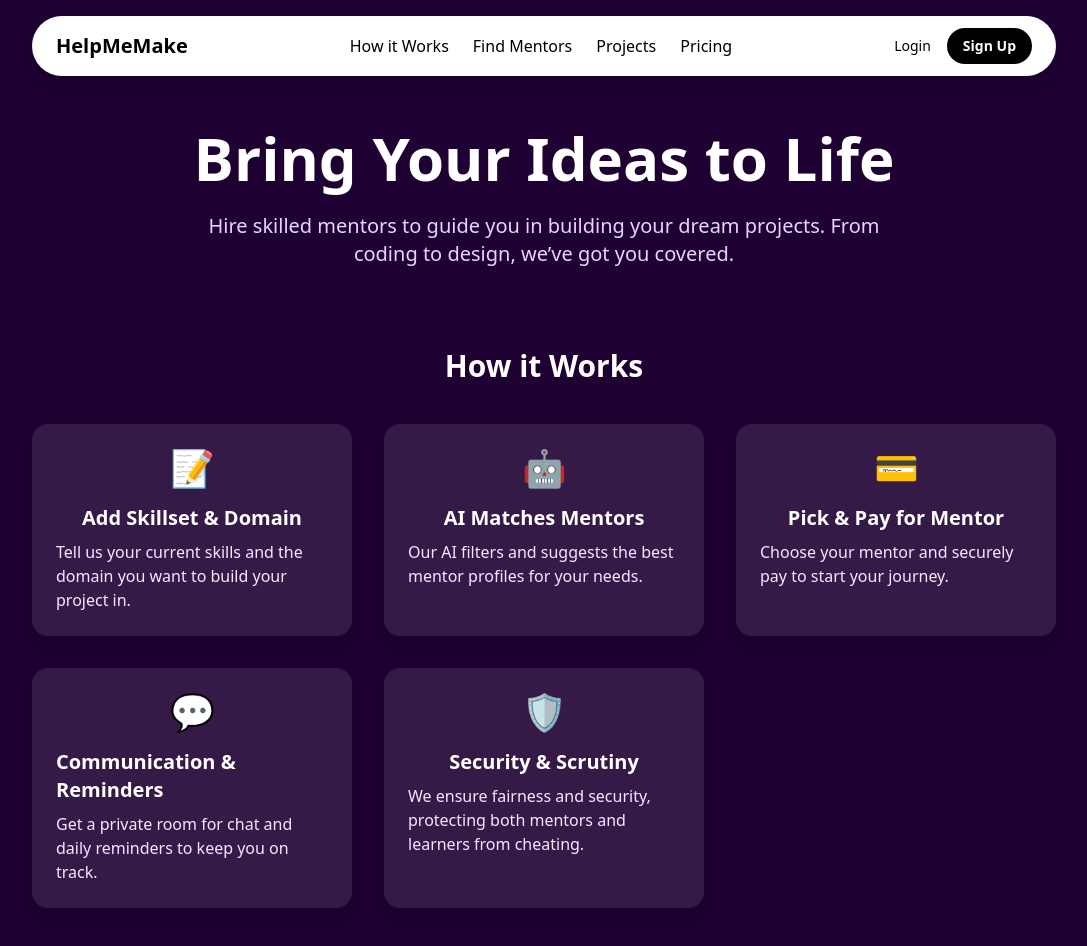
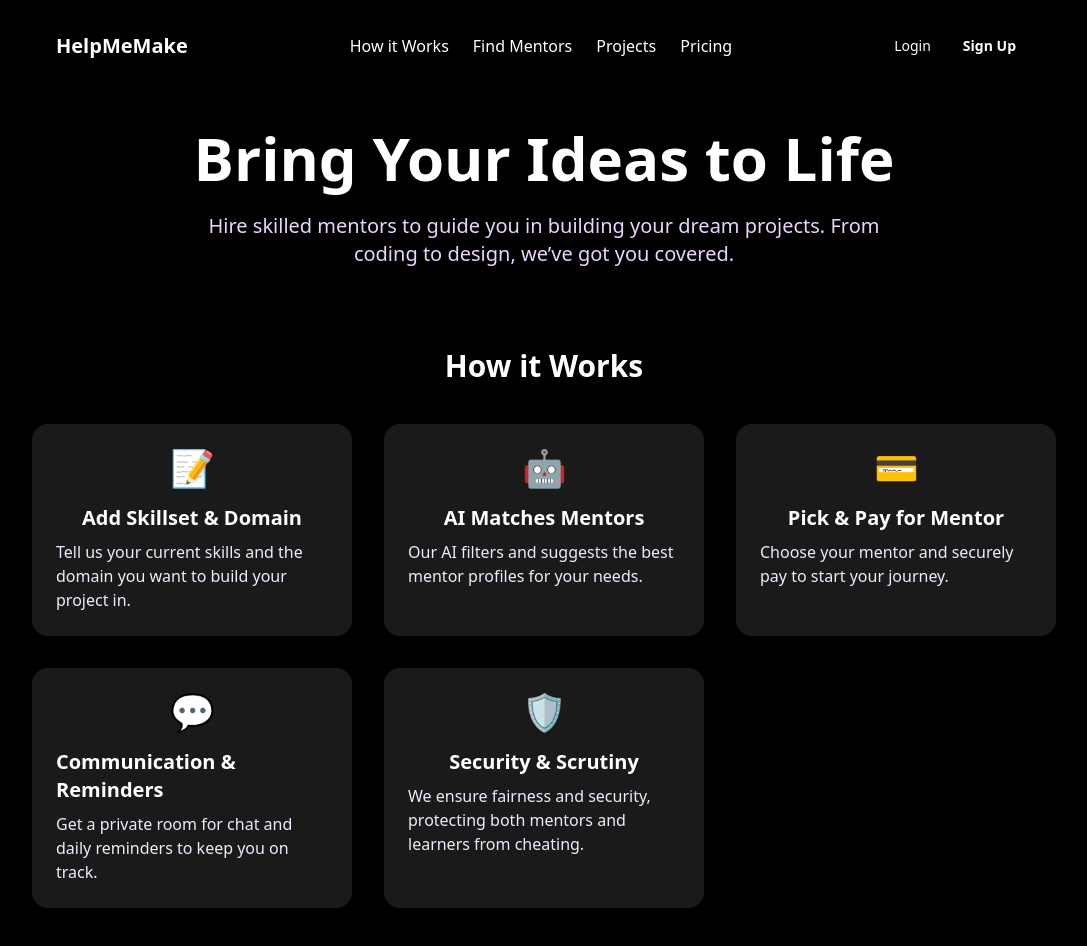
Before and after one commit to tester32-sudo/help-me-make, a React (Vite) app in the folder frontend/: page / in a window 1280 px wide. Shown: the top 946 px of the page, without its empty margins (96-1183 px from the left). Built offline with nearby package versions, Linux system fonts and the light colour scheme.

Commit message:
EDIT: UI update

```diff
--- a/frontend/src/App.jsx
+++ b/frontend/src/App.jsx
@@ -6,14 +6,14 @@ import viteLogo from "/vite.svg";
 export default function App() {
   const navigate = useNavigate();
   return (
-    <div className="min-h-screen bg-[#1e0033] text-white">
+    <div className="min-h-screen bg-black text-white">
       {/* Floating Oval Header */}
-      <header className="fixed top-4 left-1/2 -translate-x-1/2 bg-white text-black rounded-full shadow-lg px-6 py-3 flex items-center justify-between w-[90%] max-w-5xl z-50">
+      <header className="fixed top-4 left-1/2 -translate-x-1/2 text-black rounded-full shadow-lg px-6 py-3 flex items-center justify-between w-[90%] max-w-5xl z-50">
         {/* Logo */}
-        <div className="text-xl font-bold">HelpMeMake</div>
+        <div className="text-xl font-bold text-white">HelpMeMake</div>
 
         {/* Navigation Links */}
-        <nav className="hidden md:flex space-x-6">
+        <nav className="hidden md:flex space-x-6 text-white">
           <a href="#how-it-works" className="hover:text-purple-700 transition-colors">How it Works</a>
           <a href="#mentors" className="hover:text-purple-700 transition-colors">Find Mentors</a>
           <a href="#projects" className="hover:text-purple-700 transition-colors">Projects</a>
@@ -22,7 +22,7 @@ export default function App() {
 
         {/* Login / Signup */}
         <div className="space-x-4">
-          <button className="text-sm font-medium hover:text-purple-700 transition-colors" onClick={() => navigate('/login')}>
+          <button className="text-sm font-medium text-white hover:text-purple-700 transition-colors" onClick={() => navigate('/login')}>
             Login
             </button>
           <button className="bg-black text-white px-4 py-2 rounded-full text-sm font-semibold hover:bg-purple-800 transition-colors" onClick={() => navigate('/signup')}>
```
